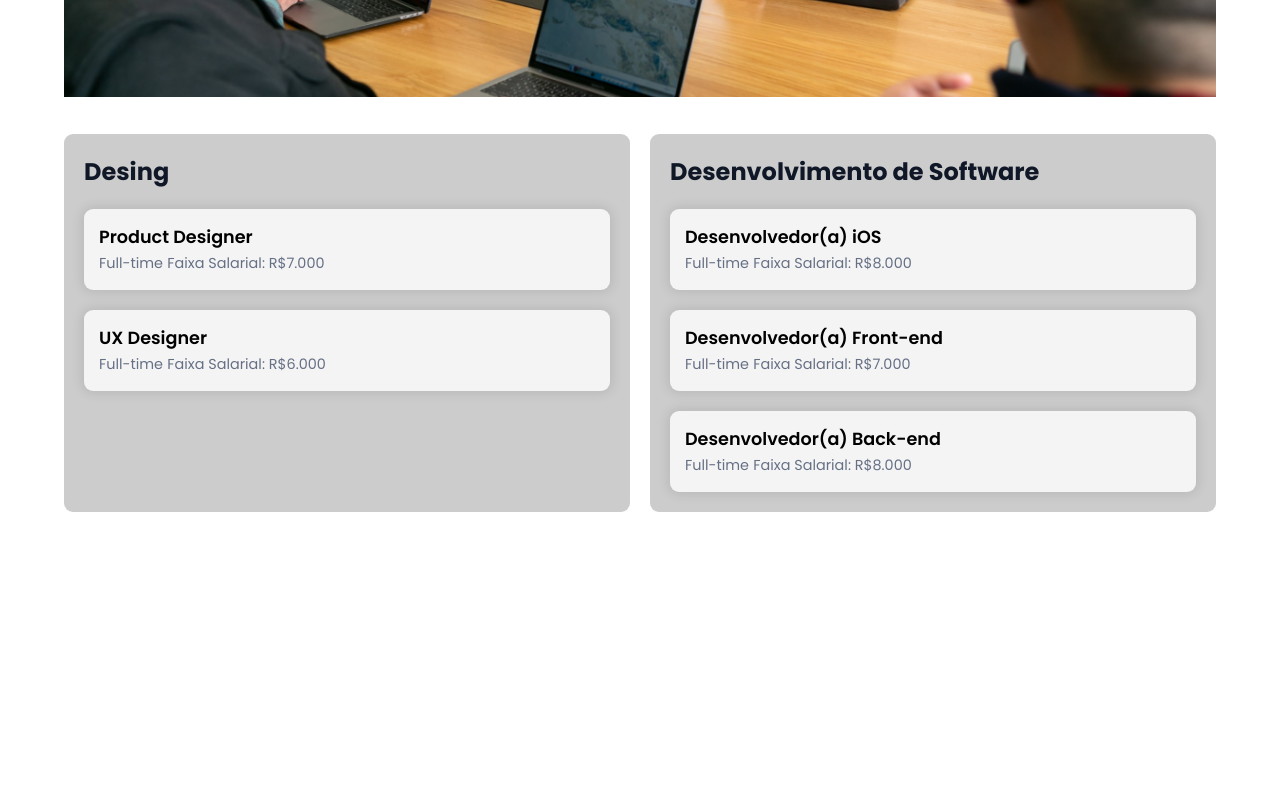
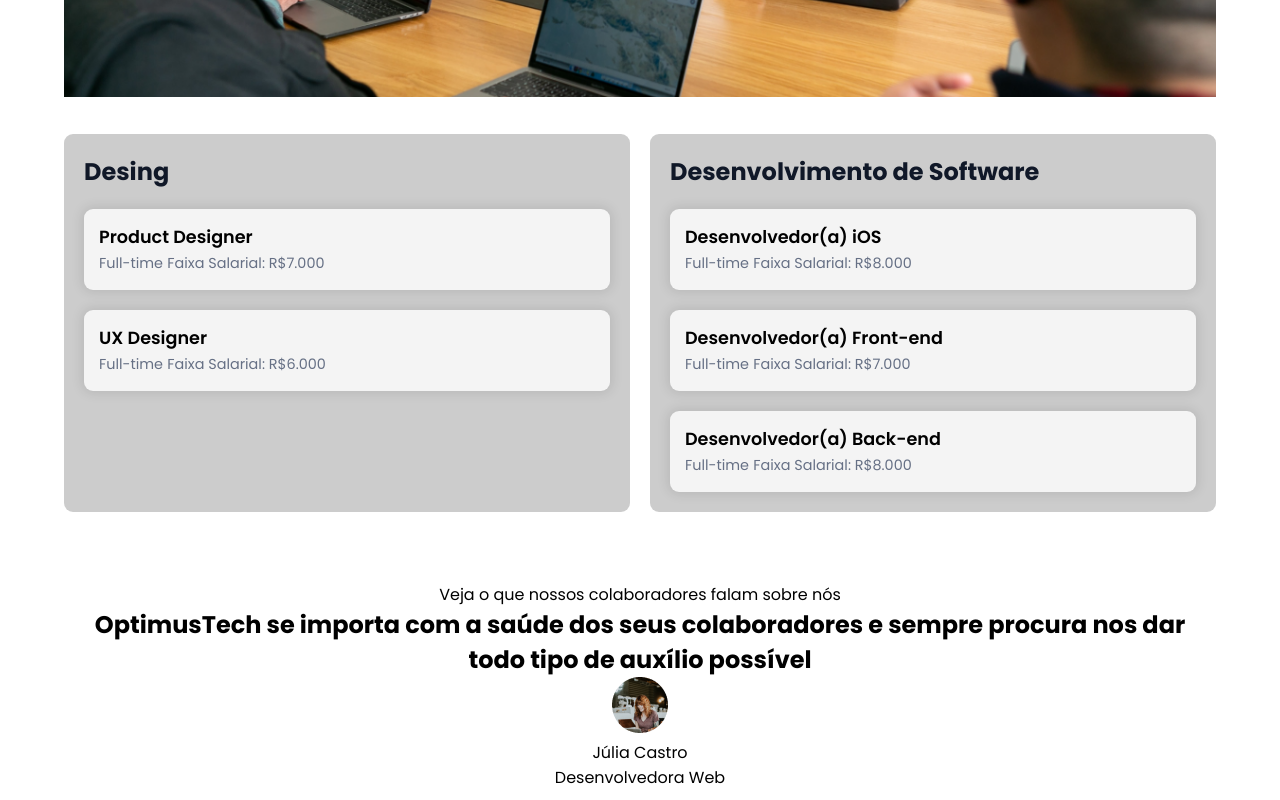
Before and after one commit to gabr1eloliveira/Optimus-Tech, a plain HTML site: page index.html in a window 1280 px wide. Shown: the part 1164-1964 px from the top of the page. Before the commit the page ends 1686 px from the top, so only its background shows below. Drawn offline with Linux system fonts and the light colour scheme.

Commit message:
adicionei o secção depoimento

```diff
--- a/index.html
+++ b/index.html
@@ -80,7 +80,7 @@
                 <span class="talento__label">Vagas Abertas!</span>
                 <h1 class="talento__title">Estamos procurando por talentos</h1>
                 <p class="talento__text">Somos uma equipe 100% remota com pessoas do Brasil inteiro</p>
-                <img src="src/imagen/Image.png" alt="Imagens de uma Reunião">
+                <img src="src/imagens/Image.png" alt="Imagens de uma Reunião">
             </div>
 
             <div id="vagas-abertas">
@@ -118,6 +118,14 @@
                 </div>
             </div>
         </section>
+
+        <section id="depoimento">
+            <span class="depoimento__label">Veja o que nossos colaboradores falam sobre nós</span>
+            <h1 class="depoimento__title">OptimusTech se importa com a saúde dos seus colaboradores e sempre procura nos dar todo tipo de auxílio possível</h1>
+            <img src="src/imagens/Avatar.png" alt="Imagem de uma de nosssas colaboradoras">
+            <p class="depoimento__nome">Júlia Castro</p>
+            <p class="depoimento__cargo">Desenvolvedora Web</p>
+        </section>
     </main>
     <script src="src/script/navbar.js"></script>
 </body>
--- a/src/css/page.css
+++ b/src/css/page.css
@@ -162,3 +162,11 @@
     grid-template-columns: 1fr 1fr;
   }
 }
+
+/*DEPOIMENTOS*/
+
+#depoimento{
+  grid-column: 2;
+  padding: 10px;
+  text-align: center;
+}
--- a/src/css/reset.css
+++ b/src/css/reset.css
@@ -11,4 +11,5 @@
     --cor-primaria: #8e2424;
     --cor-secundario: #101828;
     --cor-terciaria: #667085;
+    --cor-fundo: #fdf8f8;
 }
```
Also changed, not shown: src/imagen/Avatar.png (deleted), src/imagen/Image.png (deleted), src/imagen/worldwide 1 (Traced).png (deleted).
